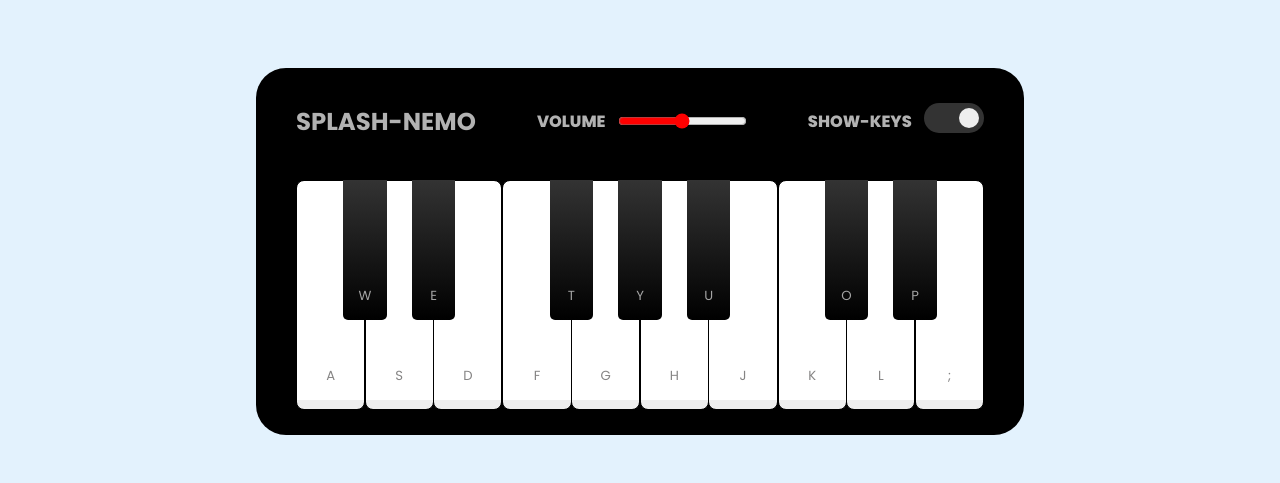
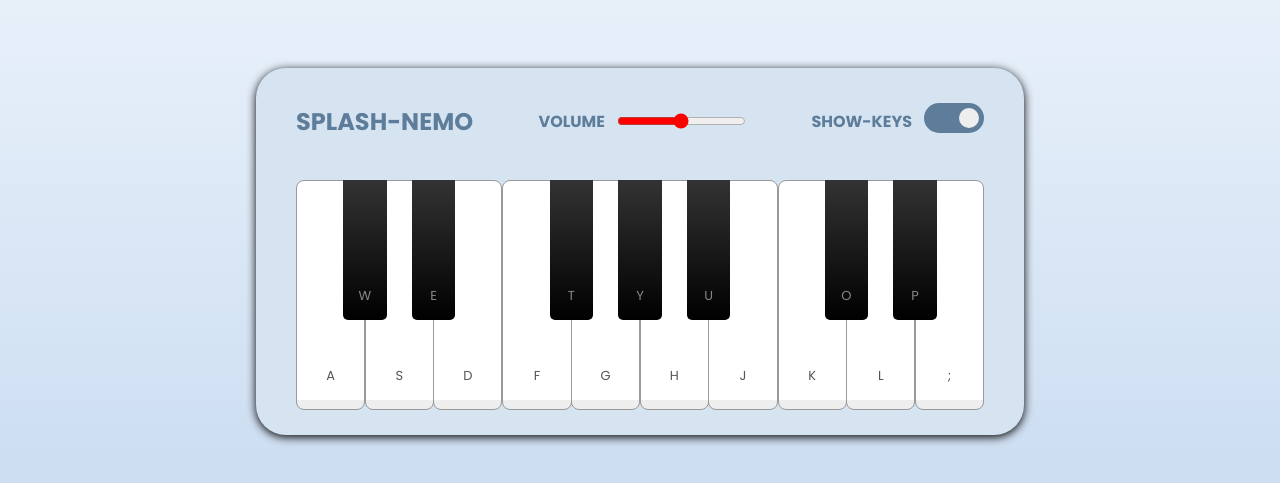
Before and after one commit to Splash-Nemo/online-piano, a plain HTML site: page index.html in a window 1280 px wide. Shown: the part 149-632 px from the top of the page. Drawn offline with Linux system fonts and the light colour scheme.

Commit message:
Updated color pallete

```diff
--- a/style.css
+++ b/style.css
@@ -1,6 +1,6 @@
-@import url('https://fonts.googleapis.com/css2?family=Poppins:ital,wght@0,100;0,200;0,300;0,400;0,500;0,600;0,700;0,800;0,900;1,100;1,200;1,300;1,400;1,500;1,600;1,700;1,800;1,900&display=swap');
+@import url('https://fonts.googleapis.com/css2?family=Poppins:wght@300;400;500;600;700&display=swap');
 
-*{
+* {
     margin: 0;
     padding: 0;
     list-style: none;
@@ -9,107 +9,109 @@
     font-family: "Poppins", sans-serif;
 }
 
-html{
-    font-size: 63.5%;
+html {
+    font-size: 62.5%;
 }
 
-body{
+body {
     min-height: 100vh;
-    color: aliceblue;
-    background-color: #E3F2FD;
+    color: #333;
+    background: linear-gradient(to bottom, #f0f6fc, #c3d7ef);
     display: flex;
     justify-content: center;
     align-items: center;
 }
 
 .piano {
-    background-color: black;
-    padding: 35px 40px 55px;
-    border-radius: 30px;
+    background-color: #d6e4f1;
+    padding: 3.5rem 4rem 5.5rem;
+    border-radius: 3rem;
     width: 60%;
+    box-shadow: 0 2px 10px black;
 }
 
-.wrapper{
+.wrapper {
     font-size: 1.6rem;
 }
 
-header{
+header {
     display: flex;
     justify-content: space-between;
     align-items: center;
     text-transform: uppercase;
-    font-weight: 700;
-    color: #B2B2B2;
+    font-weight: 600;
+    color: #5e7d9b;
 }
 
-header{
+header {
     outline: none;
-    border-radius: 30px;
+    border-radius: 3rem;
 }
 
-.volume input{
+.volume input {
     cursor: pointer;
     accent-color: red;
 }
 
-.abc{
+.abc {
     display: flex;
     justify-content: center;
     align-items: center;
     gap: 1.2rem;
 }
 
-.volume, .show-keys{
-    font-weight: 800;
+.volume,
+.show-keys {
+    font-weight: 700;
 }
 
-.show-keys input{
-    width: 60px;
-    height: 30px;
-    background-color: #333;
-    border-radius: 30px;
+.show-keys input {
+    width: 6rem;
+    height: 3rem;
+    background-color: #5e7d9b;
+    border-radius: 3rem;
     appearance: none;
     outline: none;
     cursor: pointer;
     position: relative;
 }
 
-.show-keys input::before{
+.show-keys input::before {
     content: '';
     position: absolute;
     top: 50%;
     left: 5px;
-    height: 20px;
-    width: 20px;
+    height: 2rem;
+    width: 2rem;
     border-radius: 50%;
     transform: translateY(-50%);
-    background-color: #747373;
+    background-color: #4e667e;
     transition: all 0.5s ease;
 }
 
-.show-keys input:checked::before{
-    left: 35px;
+.show-keys input:checked::before {
+    left: 3.5rem;
     background-color: #eee;
 }
 
-.keys-container{
+.keys-container {
     width: 100%;
-    margin-top: 40px;
+    margin-top: 4rem;
 }
 
-.keys-list{
+.keys-list {
     display: flex;
-    height: 200px;
+    height: 20rem;
 }
 
-.key{
+.key {
     position: relative;
     text-transform: uppercase;
     user-select: none;
     cursor: pointer;
 }
 
-.key span{
+.key span {
     position: absolute;
     bottom: 10%;
     left: 50%;
@@ -117,30 +119,34 @@ header{
     transform: translateX(-50%);
 }
 
-.white{
-    border-radius: 8px;
-    border: 1px solid black;
-    color: #676565cc;
+.white {
+    border-radius: 0.8rem;
+    border: 0.1rem solid #999;
+    color: #555;
     background: linear-gradient(#fff 96%, #eee 4%);
-    width: 70px;
-    height: 230px;
+    width: 7rem;
+    height: 23rem;
 }
 
-.black{
-    border-radius:  0 0 5px 5px;
-    color: #cccc;
+.black {
+    border-radius: 0 0 0.5rem 0.5rem;
+    color: #888;
     background: linear-gradient(#333, #000);
-    width: 44px;
-    margin: 0 -22px  0 -22px;
+    width: 4.4rem;
+    margin: 0 -2.2rem 0 -2.2rem;
     z-index: 2;
-    height: 140px;
+    height: 14rem;
 }
 
-.white.active{
-    box-shadow: inset -5px 5px 20px rgb(215, 214, 214);
-    background: linear-gradient(to bottom,#fff 0%, #eee 100%);
+.white.active {
+    box-shadow: inset -0.5rem 0.5rem 2rem rgba(100, 100, 100, 0.5);
+    background: linear-gradient(to bottom, #fff 0%, #eee 100%);
 }
 
-.black.active{
+.black.active {
     background: linear-gradient(#000, #333);
 }
+
+.keys-container .keys-list .key span.hide {
+    display: none;
+}
```
